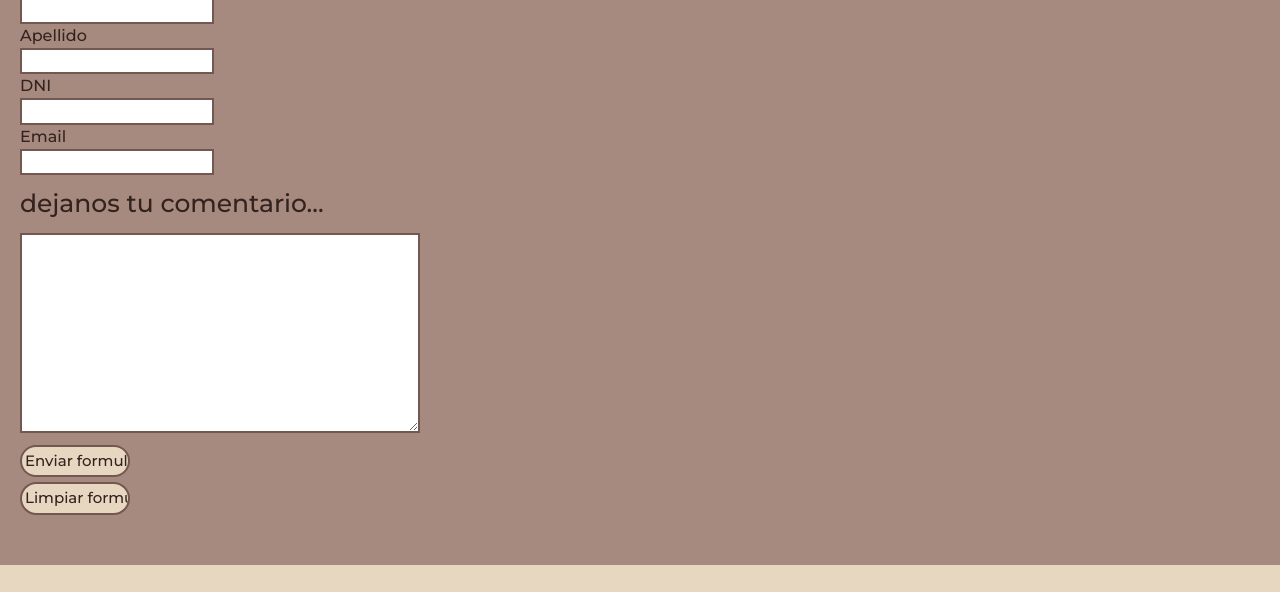
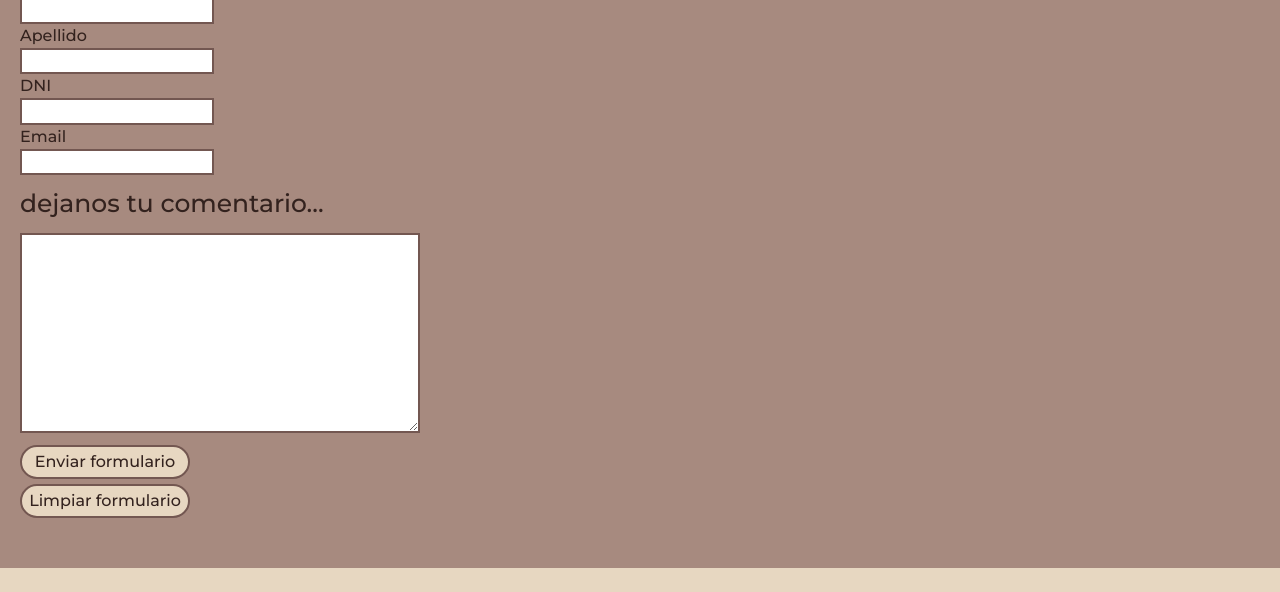
Before and after one commit to valentinromero7/PF-Romero, a website: page index.html in a window 1280 px wide. Shown: the part 810-1402 px from the top of the page. Drawn offline with nearby package versions, Linux system fonts and the light colour scheme; a web font is replaced by a local one.

Commit message:
arreglo en los botones del form

```diff
--- a/scss/_estilo-formularios.scss
+++ b/scss/_estilo-formularios.scss
@@ -76,6 +76,7 @@ input {
 
 @media (min-width: 660px) {
     .botones-formulario {
-    font-size: 15px;
+    width: 170px;
+    font-size: 16px;
     }
 }
```
Also changed, not shown: css/styles.css, 1 other file.
